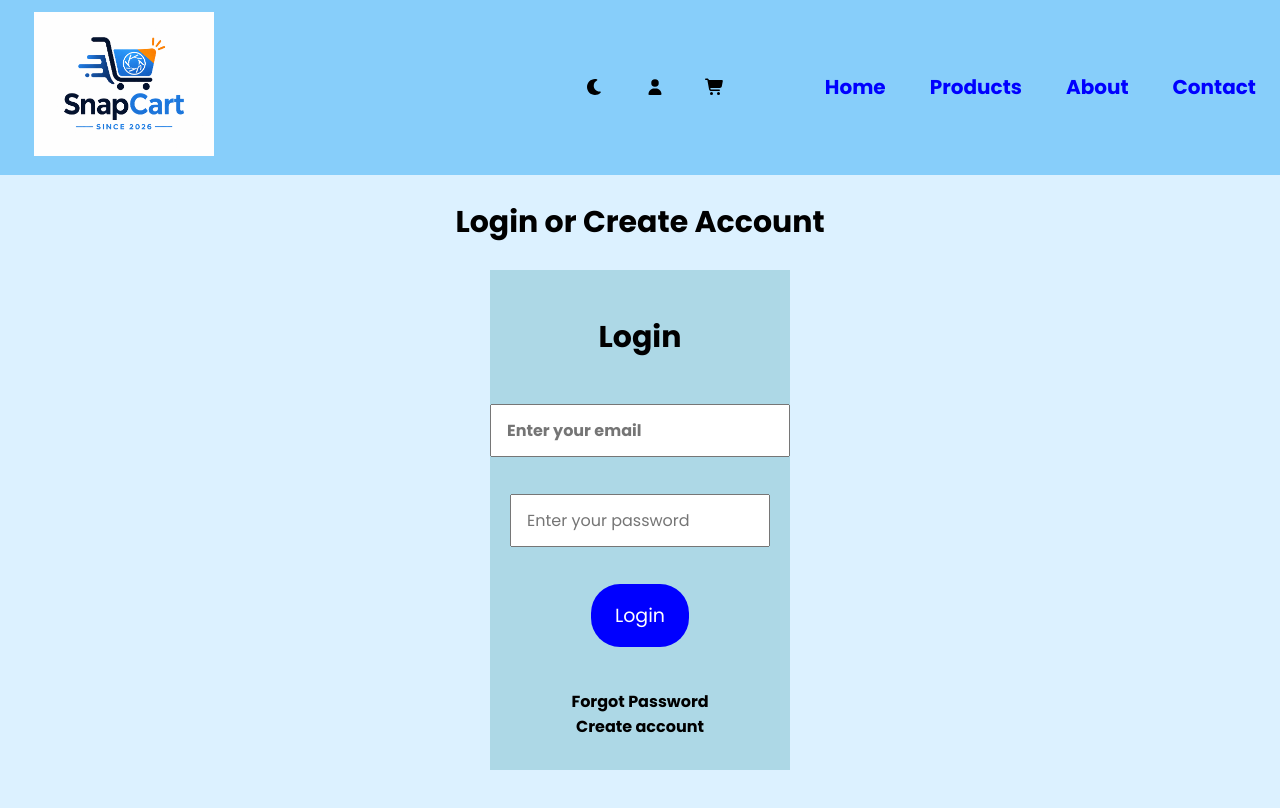
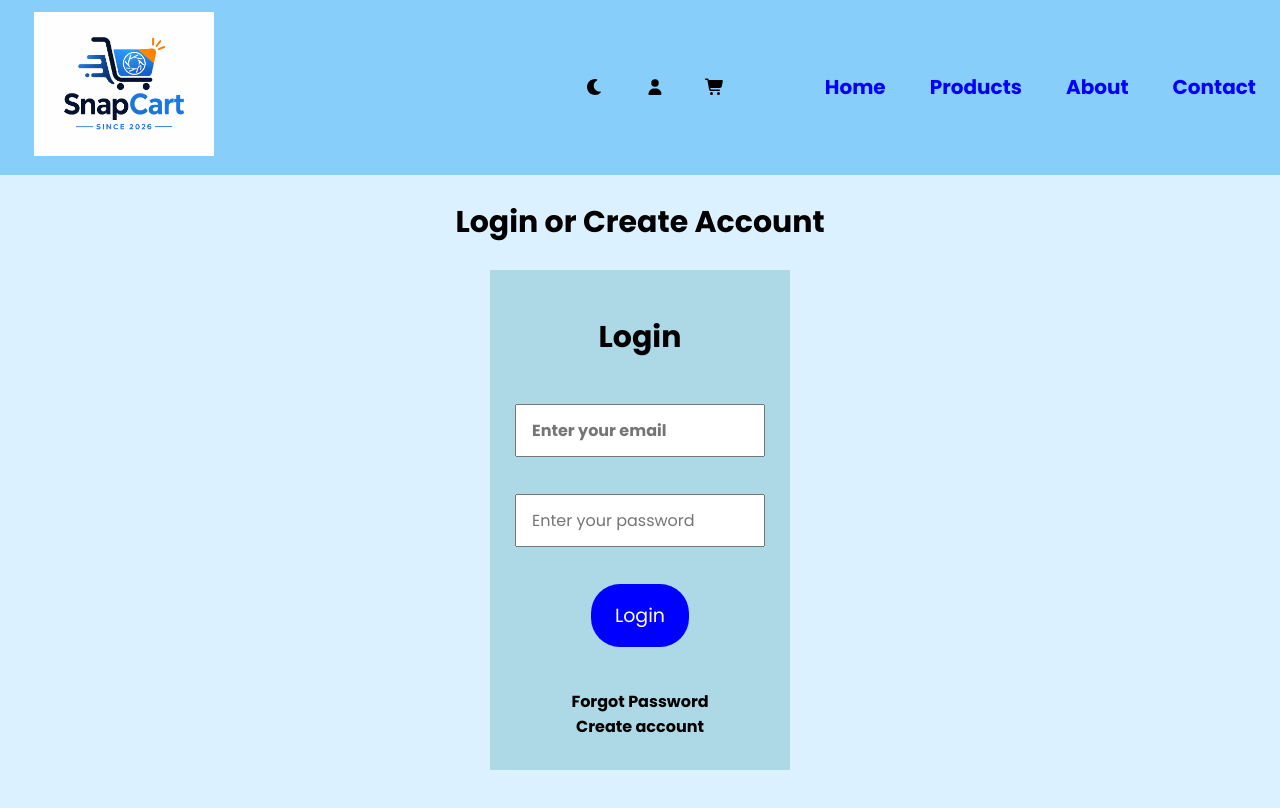
Before and after one commit to andreworeilly04-create/snapcart-main, a React (Create React App) app: page /login in a window 1280 px wide. Shown: the top 808 px of the page. Built offline with nearby package versions, Linux system fonts and the light colour scheme; no server answers.

Commit message:
Bug fixes

```diff
--- a/src/Pages/Login.css
+++ b/src/Pages/Login.css
@@ -44,10 +44,11 @@
 .email {
     max-width: 300px;
     margin-top: 7px;
+    width:100%;
 }
 
 .password {
-    width:104%;
+    width:100%;
 }
 
 .login__btn {
@@ -116,6 +117,34 @@
     transform:translateY(20px);
 }
 
+.first_name{
+    width:100%;
+}
+
+.last_name{
+    width:100%;
+}
+
+.email{
+    width:100%;
+}
+
+.create_email{
+    width:100%;
+}
+
+.create_password{
+    width:100%;
+}
+
+.confirm_password{
+    width:100%;
+}
+
+.password{
+    width:100%;
+}
+
 .register__field.active{
     opacity:1;
     pointer-events:auto;
```
